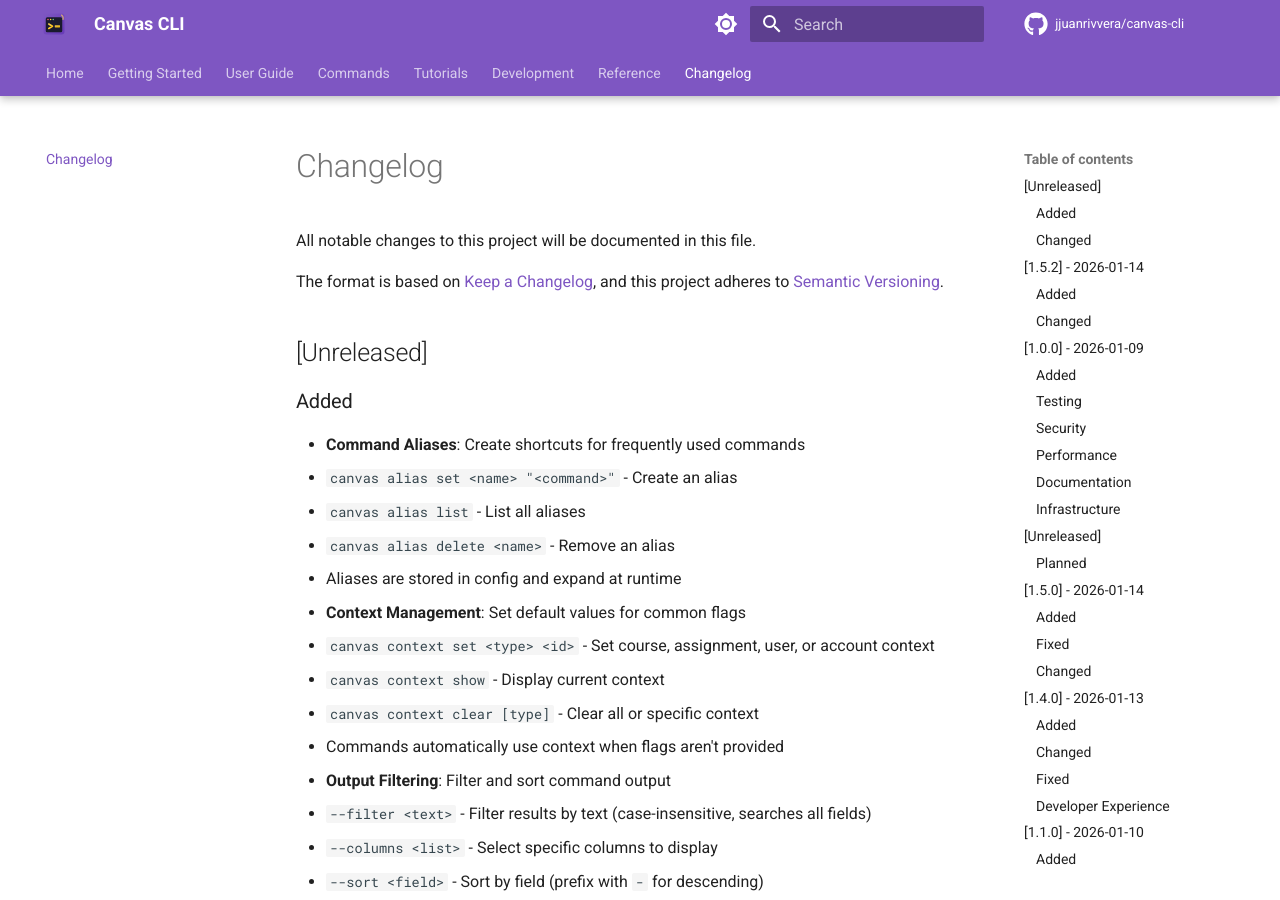
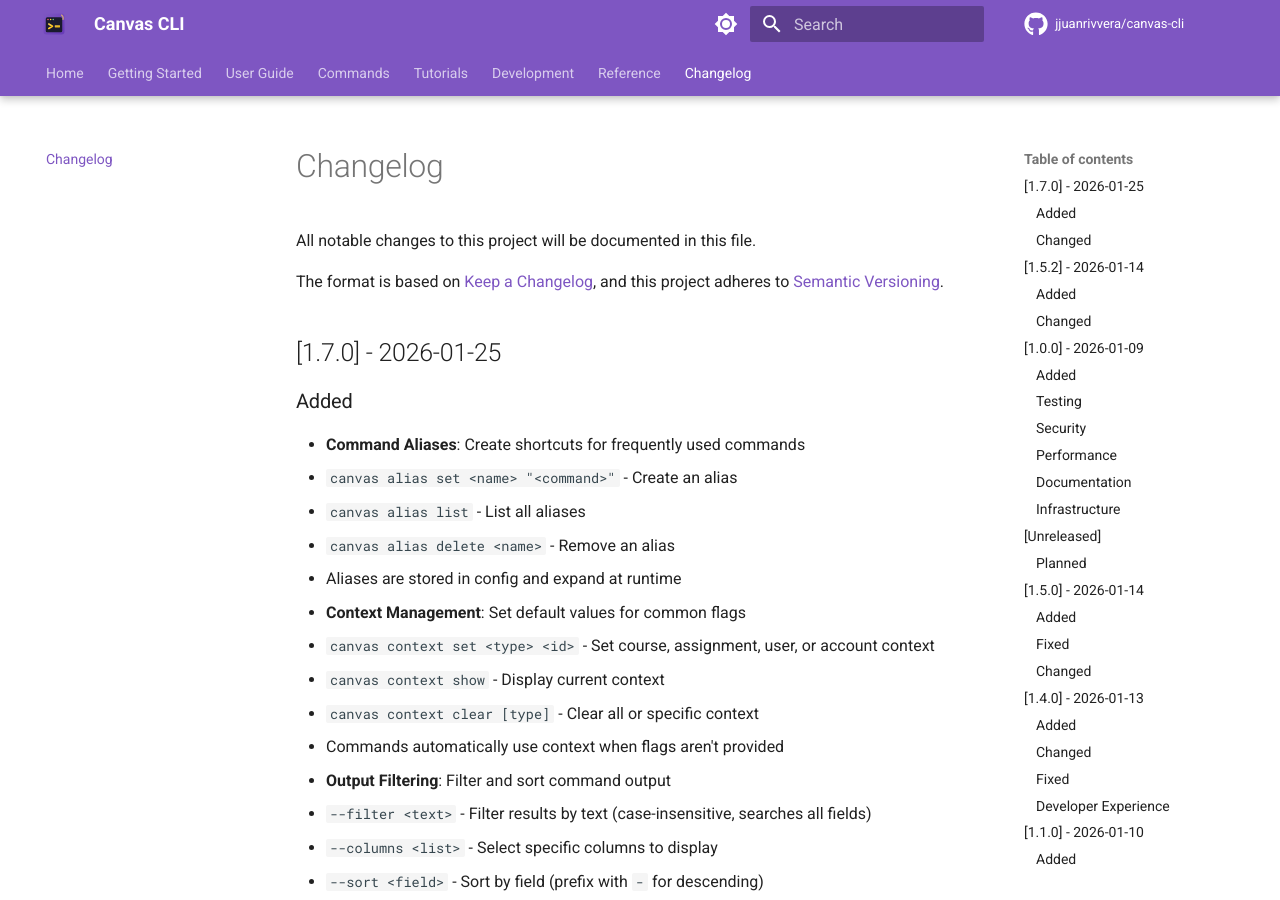
Before and after one commit to jjuanrivvera/canvas-cli, an MkDocs documentation site: the page built from docs/changelog.md, in a window 1280 px wide and 900 px high. Built offline with MkDocs 1.6.1 and Material for MkDocs 9.7.7, drawn with Linux system fonts in a browser that asks for light colours; comment, search, counter and statistics services are not loaded.

Commit message:
chore: update changelog for v1.7.0 release

```diff
--- a/docs/changelog.md
+++ b/docs/changelog.md
@@ -5,7 +5,7 @@ All notable changes to this project will be documented in this file.
 The format is based on [Keep a Changelog](https://keepachangelog.com/en/1.0.0/),
 and this project adheres to [Semantic Versioning](https://semver.org/spec/v2.0.0.html).
 
-## [Unreleased]
+## [1.7.0] - 2026-01-25
 
 ### Added
 
```
